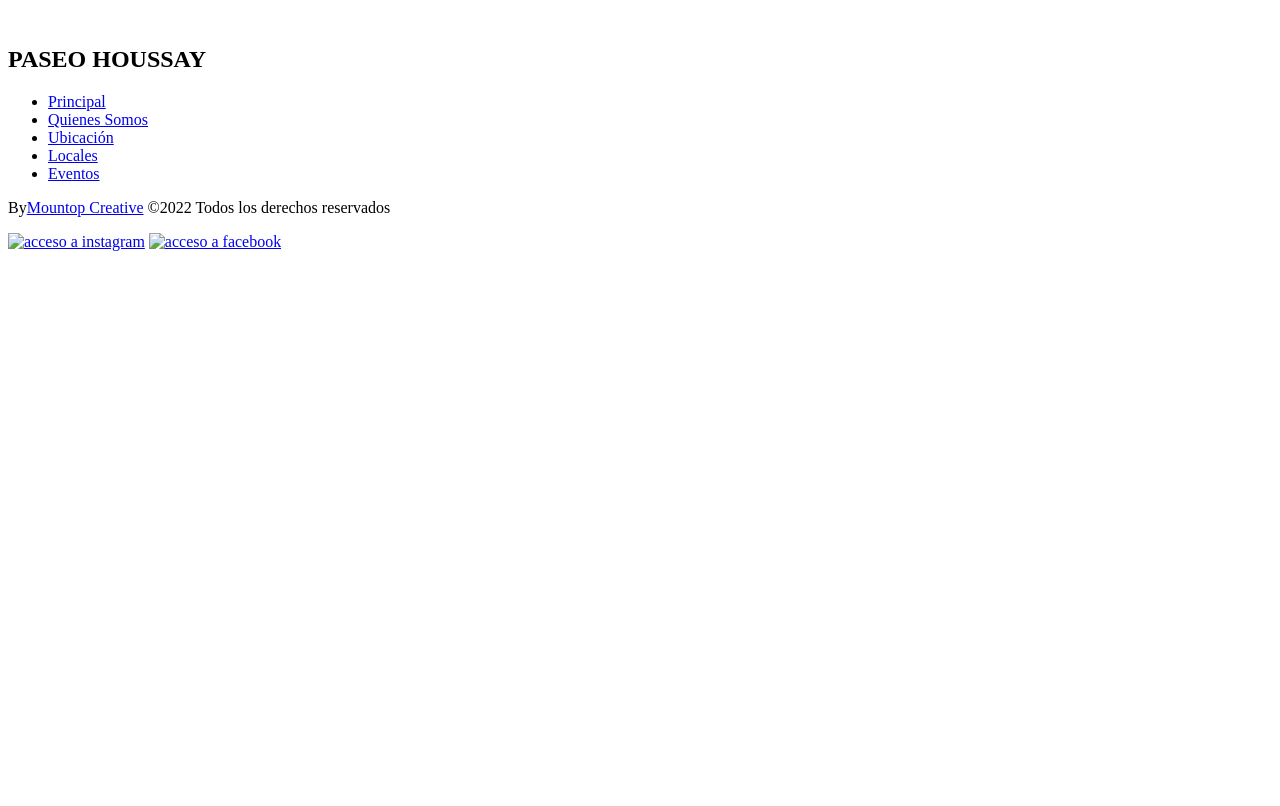
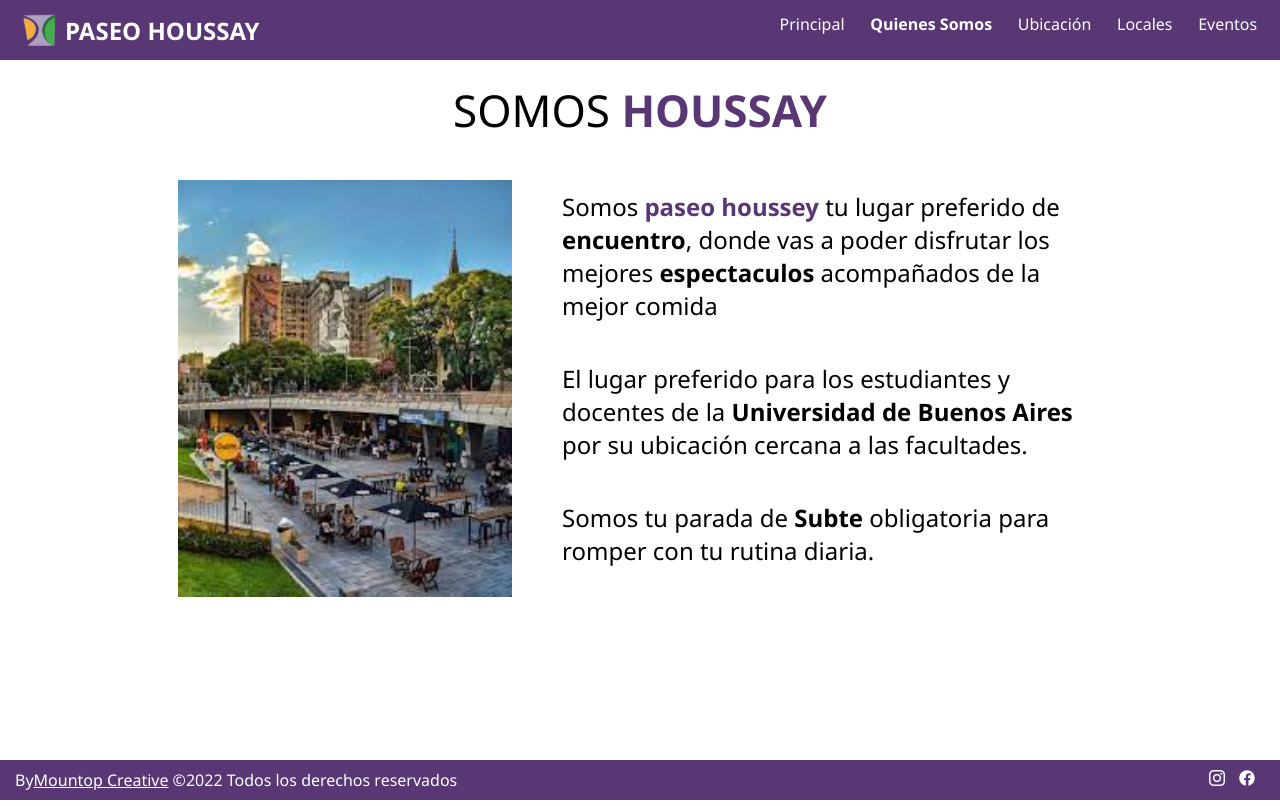
Before and after one commit to Ramirocco/PaseoHoussay, a plain HTML site: page pages/quienes.html in a window 1280 px wide. Drawn offline with Linux system fonts and the light colour scheme.

Commit message:
maxwidht + quienes

```diff
--- a/pages/quienes.html
+++ b/pages/quienes.html
@@ -5,11 +5,12 @@
     <meta http-equiv="X-UA-Compatible" content="IE=edge">
     <meta name="viewport" content="width=device-width, initial-scale=1.0">
     <title>QUIENES SOMOS</title>
+    <link rel="stylesheet" href="../assets/css/style.css">
 </head>
 <body>
         <header>
             <div>
-            <img src="./assets/img/logohoussay.png" alt="">
+                <img src="../assets/img/logohoussay.png" alt="">
                 <h2>PASEO HOUSSAY</h2>
             </div>
             <nav>
@@ -17,18 +18,30 @@
                     <li><a href="../index.html">Principal</a></li>
                     <li><a class="activo" href="./quienes.html">Quienes Somos</a></li>
                     <li><a href="./ubicacion.html">Ubicación</a></li>
-                <li><a href="./locales.html">Locales</a></li>
+                    <li><a  href="./locales.html">Locales</a></li>
                     <li><a href="./eventos.html">Eventos</a></li>
                 </ul>
             </nav>
         </header>
 <main>
-
+    <section class="mainquienes">
+        <h1>SOMOS <span>HOUSSAY</span></h1>
+        <div>
+            <img src="../assets/img/quien.jpeg" alt="">
+            <div>
+                <p>Somos <span>Paseo Houssey </span> tu lugar preferido de <b>encuentro</b>, donde vas a poder disfrutar los mejores <b>espectaculos</b> acompañados de la mejor comida </p>
+                <p>El lugar preferido para los estudiantes y docentes de la <b>Universidad de Buenos Aires</b> por su ubicación cercana a las facultades.</p>
+                <p>Somos tu parada de <b>Subte</b> obligatoria para romper con tu rutina diaria.</p>
+            </div>
+        </div>
+    </section>
 </main>
 <footer class="footer">
     <p>By<a class="linkmountop" href="www.mountop.com.ar">Mountop Creative</a> ©2022 Todos los derechos reservados </p>
-    <a href="www.instagram.com/"><img class="logofooter" src="./assets/img/logoinsta" alt="acceso a instagram"></a>
-    <a href="www.facebook.com/"><img class="logofooter" src="./assets/img/logoface" alt="acceso a facebook"></a>
+    <div class="redes">
+        <a href="www.instagram.com/"><img class="logofooter" src="../assets/img/icon/instagram.png" alt="acceso a instagram"></a>
+        <a href="www.facebook.com/"><img class="logofooter" src="../assets/img/icon/facebook.png" alt="acceso a facebook"></a>
+    </div>
 </footer>
 </body>
 </html>
--- a/scss/layout/_footer.scss
+++ b/scss/layout/_footer.scss
@@ -1,7 +1,7 @@
 .footer{display: flex;
     flex-direction: row;
     background-color:map-get($map:$pallete, $key:primario );
-    width: 100vw;
+    max-width: 100vw;
     justify-content: space-between;
     align-items: center;
     height: 40px;
--- a/scss/layout/_header.scss
+++ b/scss/layout/_header.scss
@@ -1,16 +1,17 @@
 header{display: flex;
     flex-direction: row;
     background-color:map-get($map:$pallete, $key:primario );
-    width: 100vw;
+    max-width: 100vw;
     justify-content: space-between;
     height:60px;
     div{display: flex;
+        padding-left: 15px;
         flex-direction: row;align-items:center;
         img{width: 50px;padding: 5px;;}
             h2{color: map-get($map:$pallete, $key: terciario);}
         }
-        nav{
-            ul{display: flex;flex-direction: row ;padding-right:10px;
+        nav{padding-right: 10px;
+            ul{display: flex;flex-direction: row;
                 li{list-style: none; padding: 1vw;
                     .activo {font-weight: 800;}
                     a{color: map-get($map:$pallete, $key: terciario);text-decoration: none;}}
--- a/scss/layout/_mainevento.scss
+++ b/scss/layout/_mainevento.scss
@@ -1,5 +1,5 @@
-.mainevento{width: 100vw; height: calc(100vh - 100px);
-    h1{@extend .titulos; padding: 20px;
+.mainevento{max-width: 100vw; height: calc(100vh - 100px);
+    h1{@extend .titulos;
         span{}}
     .tarjetas{display: flex; flex-direction: row; flex-wrap: wrap; justify-content: space-around;padding:30px 0;
         .tarjetaevento{width: 25vw; background-color: map-get($map:$pallete, $key:secundario );
--- a/scss/layout/_mainlocales.scss
+++ b/scss/layout/_mainlocales.scss
@@ -1,9 +1,9 @@
-.mainlocales{width: 100vw;
-    h1{@extend .titulos;margin: 25px;
+.mainlocales{max-width: 100vw;
+    h1{@extend .titulos;padding: 25px;
         span{}
     }
-    .tarjetas{display: flex; flex-direction: row; flex-wrap: wrap; justify-content: space-around; width: 100vw;
-        .tarjetalocal{width: 216px; background-color: map-get($map:$pallete, $key:secundario ); margin: 20px 30px;
+    .tarjetas{display: flex; flex-direction: row; flex-wrap: wrap; justify-content: space-around; max-width: 100vw;
+        .tarjetalocal{width: 216px; background-color: map-get($map:$pallete, $key:secundario ); padding:0 0 20px 0 ; margin-top:15px;
             img{width: 100%; height: 216px;}
             .desctarj{background-color: map-get($map:$pallete, $key: secundario); align-items: center;padding: 5px 0;
                 .titulotarjeta{@extend .title;}
--- /dev/null
+++ b/scss/layout/_mainquienes.scss
@@ -0,0 +1,11 @@
+.mainquienes{max-width: 100vw; height: calc(100vh - 100px);
+    h1{@extend .titulos; padding: 20px;}
+    div{display: flex; flex-direction: row;width: 100%; justify-content: center;
+        img{width:30%; padding-left: 50px; padding-top: 20px;}
+        div{ display: flex; flex-direction: column;width: 50%;
+            p{@extend .subtitle;color: map-get($map:$pallete, $key:secundario ); font-size: calc(1rem + 1vh) ;padding: 20px 50px;
+                span{ text-transform: lowercase;}
+            }
+        }
+    }
+}
--- a/scss/layout/_mainubica.scss
+++ b/scss/layout/_mainubica.scss
@@ -1,8 +1,8 @@
-.mainubica{display: flex; flex-direction: row;width: 100vw; height: calc(100vh - 100px);align-items: center;
+.mainubica{display: flex; flex-direction: row;max-width: 100vw; height: calc(100vh - 100px);align-items: center;
     div{display: flex;flex-direction: column;width: 20vw; align-items: center;
         p{@extend .titulos}
         p{span{}}}
-    div{display: flex; flex-direction: column;width: 70vw;
+    div{display: flex; flex-direction: column;width: 65vw;
         iframe{background-color: black; padding: 15px}
         .calle{ @extend .subtitle; color: map-get($map:$pallete, $key:secundario ); padding: 15px;}
         div{display: flex;flex-direction: row; justify-content: end; padding-right: 10vw;
--- a/scss/style.scss
+++ b/scss/style.scss
@@ -9,3 +9,4 @@
 @import "../scss/layout/mainevento";
 @import "../scss/layout/mainlocales";
 @import "../scss/layout/mainubica";
+@import "../scss/layout/mainquienes";
```
Also changed, not shown: assets/css/style.css, 1 other file. Lines whose indentation alone changed are shown as unchanged.
